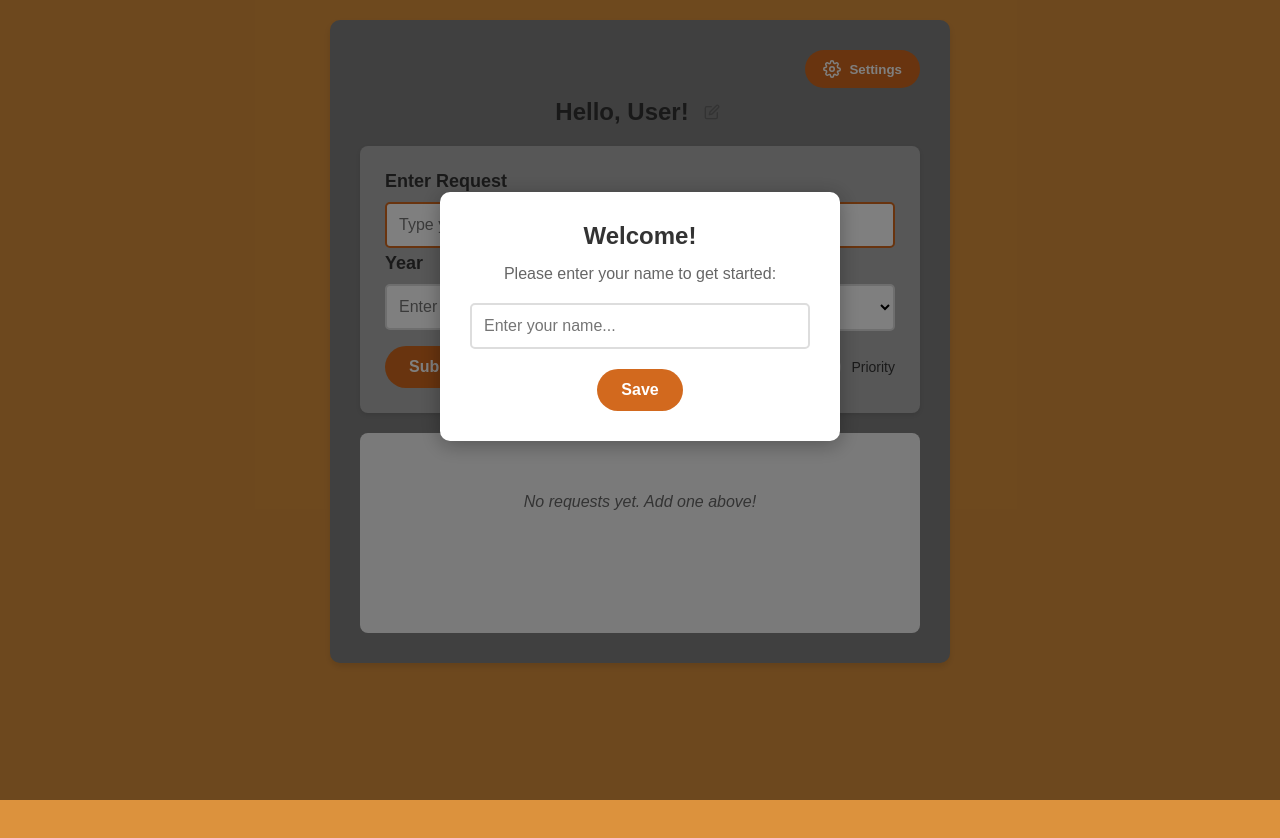
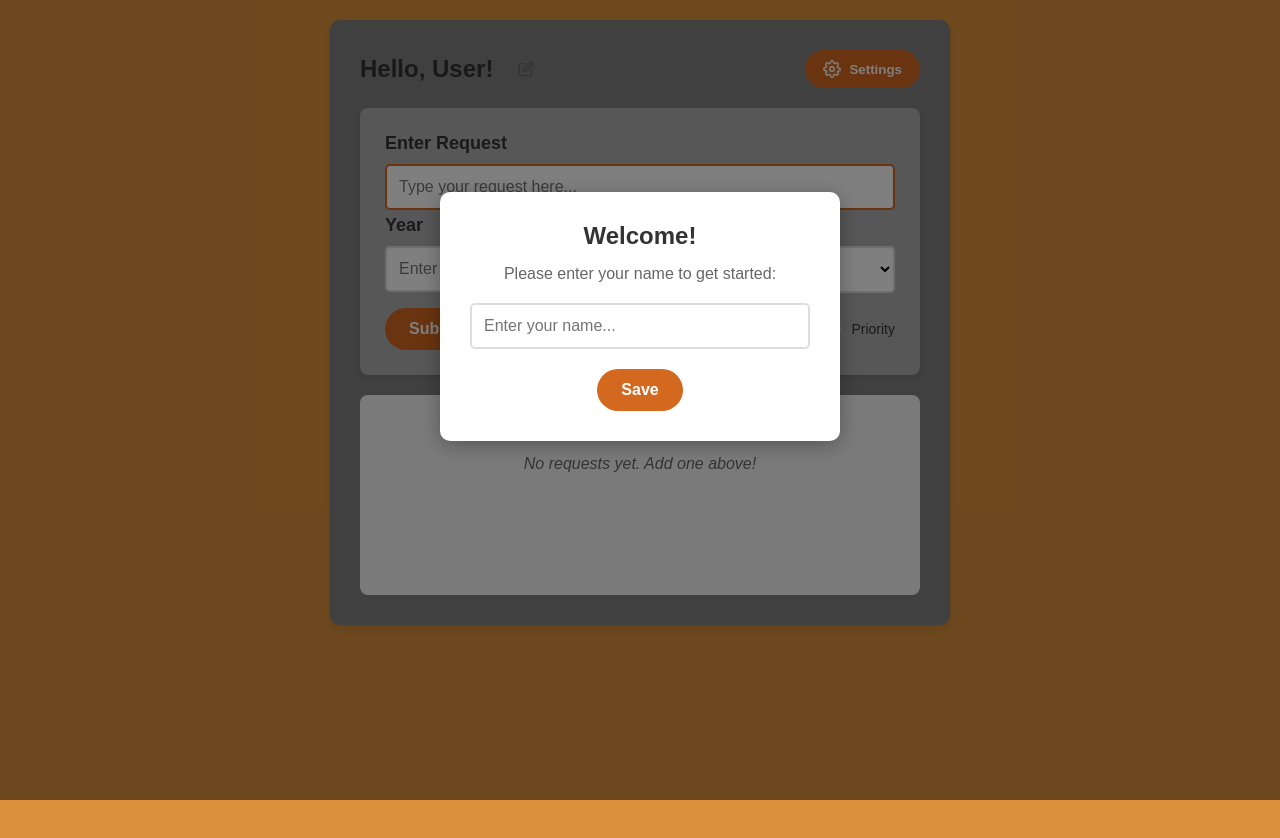
Before and after one commit to JBHipple/requestingApp, a plain HTML site: page html/index.html in a window 1280 px wide. Drawn offline with Linux system fonts and the light colour scheme; no server answers.

Commit message:
Styling update

```diff
--- a/html/index.html
+++ b/html/index.html
@@ -50,22 +50,22 @@
 
     <div class="container">
         <div class="main-column">
-            <div class="top-actions">
+            <div class="greeting-section">
+                <div class="greeting-left">
+                    <h1 id="greeting">Hello, <span id="user-name">User</span>!</h1>
+                    <button id="edit-name-btn" class="edit-name-btn">
+                        <svg width="16" height="16" viewBox="0 0 24 24" fill="none" xmlns="http://www.w3.org/2000/svg">
+                            <path d="M11 4H4a2 2 0 0 0-2 2v14a2 2 0 0 0 2 2h14a2 2 0 0 0 2-2v-7" stroke="currentColor" stroke-width="2" stroke-linecap="round" stroke-linejoin="round"/>
+                            <path d="M18.5 2.5a2.121 2.121 0 0 1 3 3L12 15l-4 1 1-4 9.5-9.5z" stroke="currentColor" stroke-width="2" stroke-linecap="round" stroke-linejoin="round"/>
+                        </svg>
+                    </button>
+                </div>
                 <button id="settings-btn" class="settings-btn">
                     <svg width="18" height="18" viewBox="0 0 24 24" fill="none" xmlns="http://www.w3.org/2000/svg">
                         <circle cx="12" cy="12" r="3" stroke="currentColor" stroke-width="2"/>
                         <path d="M19.4 15a1.65 1.65 0 0 0 .33 1.82l.06.06a2 2 0 0 1-2.83 2.83l-.06-.06a1.65 1.65 0 0 0-1.82-.33 1.65 1.65 0 0 0-1 1.51V21a2 2 0 0 1-4 0v-.09a1.65 1.65 0 0 0-1-1.51 1.65 1.65 0 0 0-1.82.33l-.06.06a2 2 0 1 1-2.83-2.83l.06-.06a1.65 1.65 0 0 0 .33-1.82 1.65 1.65 0 0 0-1.51-1H3a2 2 0 0 1 0-4h.09a1.65 1.65 0 0 0 1.51-1 1.65 1.65 0 0 0-.33-1.82l-.06-.06a2 2 0 1 1 2.83-2.83l.06.06a1.65 1.65 0 0 0 1.82.33H9a1.65 1.65 0 0 0 1-1.51V3a2 2 0 0 1 4 0v.09a1.65 1.65 0 0 0 1 1.51 1.65 1.65 0 0 0 1.82-.33l.06-.06a2 2 0 1 1 2.83 2.83l-.06.06a1.65 1.65 0 0 0-.33 1.82V9c0 .69.4 1.31 1.03 1.58.1.05.2.09.31.12H21a2 2 0 0 1 0 4h-.09a1.65 1.65 0 0 0-1.51 1z" stroke="currentColor" stroke-width="2" stroke-linecap="round" stroke-linejoin="round"/>
                     </svg>
                     Settings
-                </button>
-            </div>
-            <div class="greeting-section">
-                <h1 id="greeting">Hello, <span id="user-name">User</span>!</h1>
-                <button id="edit-name-btn" class="edit-name-btn">
-                    <svg width="16" height="16" viewBox="0 0 24 24" fill="none" xmlns="http://www.w3.org/2000/svg">
-                        <path d="M11 4H4a2 2 0 0 0-2 2v14a2 2 0 0 0 2 2h14a2 2 0 0 0 2-2v-7" stroke="currentColor" stroke-width="2" stroke-linecap="round" stroke-linejoin="round"/>
-                        <path d="M18.5 2.5a2.121 2.121 0 0 1 3 3L12 15l-4 1 1-4 9.5-9.5z" stroke="currentColor" stroke-width="2" stroke-linecap="round" stroke-linejoin="round"/>
-                    </svg>
                 </button>
             </div>
             <div class="input-section">
--- a/html/styles.css
+++ b/html/styles.css
@@ -150,12 +150,6 @@ body {
     transform: translateY(1px);
 }
 
-.top-actions {
-    display: flex;
-    justify-content: flex-end;
-    margin-bottom: 10px;
-}
-
 .settings-btn {
     display: inline-flex;
     align-items: center;
@@ -254,9 +248,10 @@ body {
 .greeting-section {
     display: flex;
     align-items: center;
-    justify-content: center;
+    justify-content: space-between;
     margin-bottom: 20px;
     position: relative;
+    gap: 10px;
 }
 
 .greeting-section h1 {
@@ -288,6 +283,12 @@ body {
 
 .edit-name-btn:active {
     transform: scale(0.95);
+}
+
+.greeting-left {
+    display: flex;
+    align-items: center;
+    gap: 10px;
 }
 
 .container {
```
